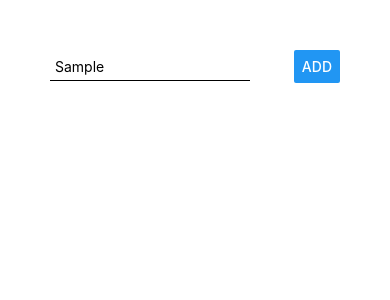
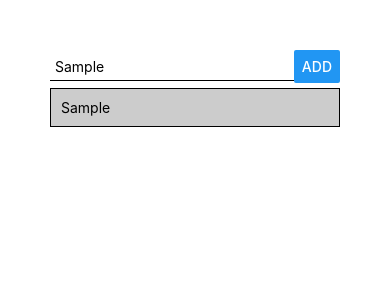
Before and after one commit to Mark-Prime/rn-complete-guide, a React Native app: screen / in a window 390 px wide. Both pictures are taken after typing "Sample" into the empty fields and a click on the button "ADD". Shown: the top 300 px of the page. Built offline with nearby package versions, Linux system fonts and the light colour scheme.

Commit message:
Set up basic listing app

```diff
--- a/App.js
+++ b/App.js
@@ -1,32 +1,62 @@
 import { StatusBar } from 'expo-status-bar';
-import React from 'react';
-import { StyleSheet, Text, View, TextInput, Button } from 'react-native';
+import React, { useState } from 'react';
+import { StyleSheet, Text, View, TextInput, Button, ScrollView, FlatList } from 'react-native';
 
 export default function App() {
+
+  const [enteredGoal, setEnteredGoal] = useState('');
+  const [courseGoals, setCourseGoals] = useState([]);
+
+  const goalInputHandler = (text) => {
+    setEnteredGoal(text);
+  };
+
+  const addGoalHandler = () => {
+    setCourseGoals(courseGoals => [...courseGoals, { key: 'goal' + Date.now(), value: enteredGoal }]);
+  };
+
   return (
-    <View style={{padding: 50}}>
-      <View style={{
-        flexDirection: 'row',
-        justifyContent: 'space-between',
-        alignItems: 'center',
-      }}>
+    <View style={styles.container}>
+      <View style={styles.inputContainer}>
         <TextInput
           placeholder="Course Goal"
-            style={{
-              borderBottomColor: 'black',
-              borderBottomWidth: 1,
-              padding: 5,
-              width: 200,
-            }}/>
-        <Button title="add"/>
+          style={styles.input}
+          onChangeText={goalInputHandler}
+        />
+        <Button title="add" onPress={addGoalHandler}/>
       </View>
-      <View>
-
-      </View>
+      <FlatList data={courseGoals} renderItem={itemData => (
+        <View style={styles.listItem}>
+          <Text>{itemData.item.value}</Text>
+        </View>
+      )}/>
 
       <StatusBar style="auto" />
     </View>
   );
 }
 
-const styles = StyleSheet.create({});
+const styles = StyleSheet.create({
+  container: {
+    padding: 50,
+  },
+  inputContainer: {
+    flexDirection: 'row',
+    justifyContent: 'space-between',
+    alignItems: 'center',
+  },
+  input: {
+    borderBottomColor: 'black',
+    borderBottomWidth: 1,
+    padding: 5,
+    width: 200,
+    flex: 1,
+  },
+  listItem: {
+    padding: 10,
+    marginVertical: 5,
+    backgroundColor: '#ccc',
+    borderColor: 'black',
+    borderWidth: 1,
+  }
+});
```
